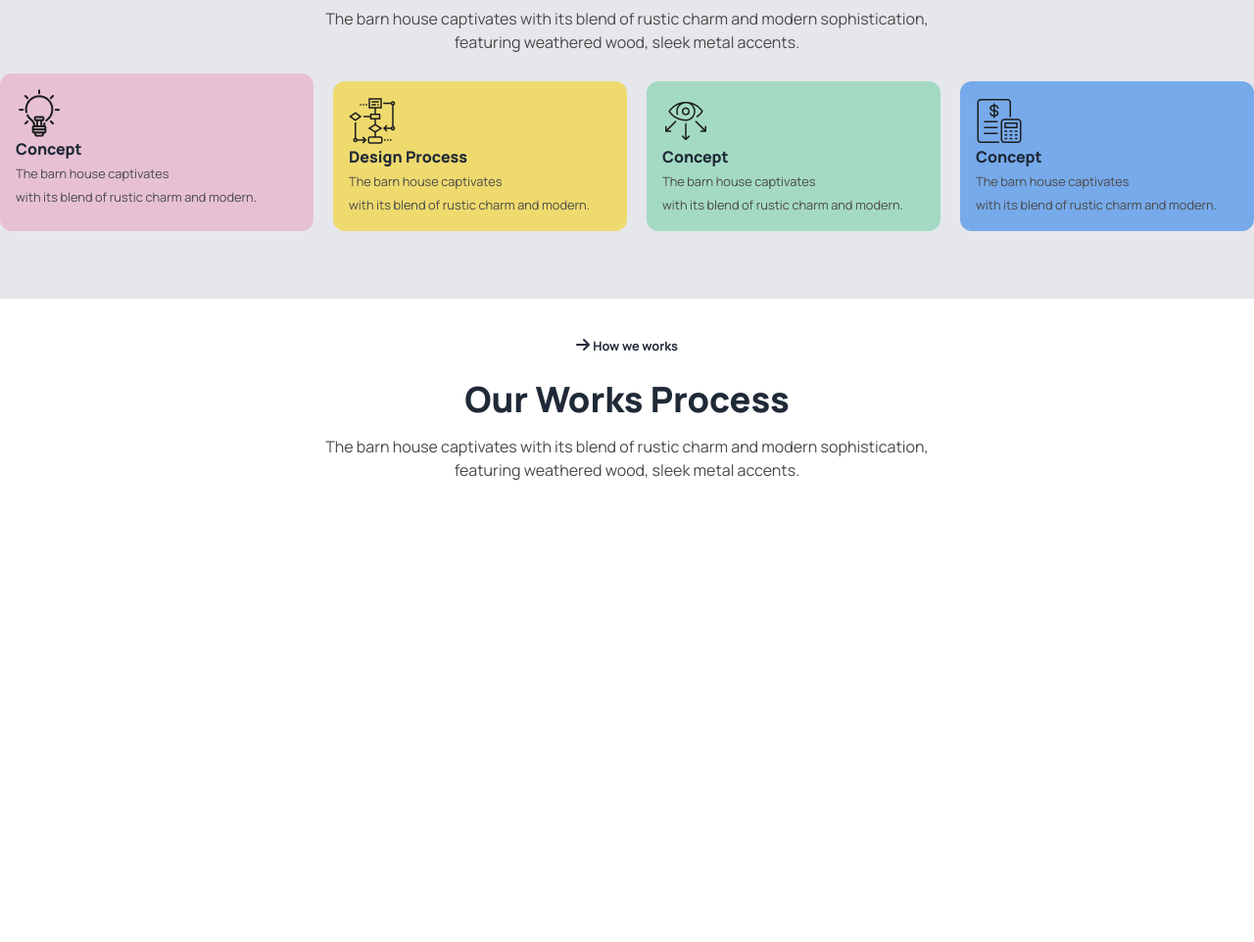
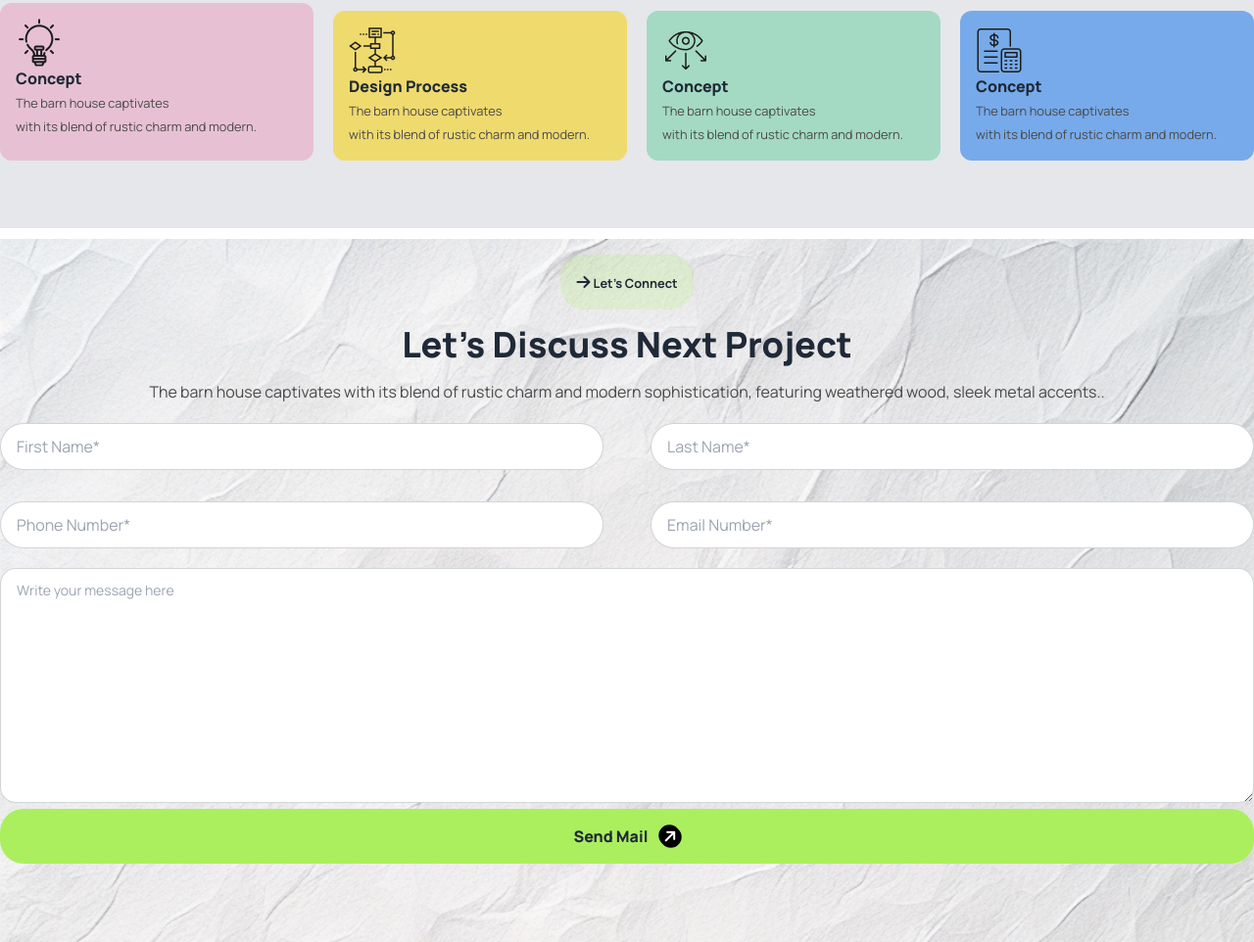
Before and after one commit to shahinur00789/assignment-03, a plain HTML site: page index.html in a window 1280 px wide. Shown: the part 1665-2627 px from the top of the page at 98% size. Before the commit the page ends 2157 px from the top, so only its background shows below. Drawn offline with nearby package versions, Linux system fonts and the light colour scheme.

Commit message:
connect section done

```diff
--- a/index.html
+++ b/index.html
@@ -20,10 +20,7 @@
 
 
               },
-              backgroundImage: {
-        'paper': "url('/asets/bg.jpg')",
-        'footer-texture': "url('/img/footer-texture.png')",
-            }
+
           }
         }}
       </script>
@@ -105,9 +102,7 @@
   <div class="text-center space-y-4">
     <h1 class="text-6xl font-extrabold">A barn house of this design has a striking appearance</h1>
     <p>The barn house captivates with its blend of rustic charm and modern sophistication, featuring weathered wood, sleek metal <br>accents, and large windows that flood the space with natural light.</p>
-    <button class="bg-semi-primari-bg p-4 rounded-3xl font-extrabold">View Details
-      <i class="fa-solid fa-arrow-right -rotate-45 bg-primari-bg rounded-full p-1"></i>
-    </button>
+
 
   </div>
 </div>
@@ -245,19 +240,45 @@ modern sophistication, featuring weathered wood, sleek metal accents.
 
          <!-- connect section -->
 
-         <div class="mt-20 paper ">
-          <div class="text-center space-y-4">
+         <div class="bg-no-repeat bg-cover pb-20" style="background-image: url(assets/bg.jpg);">
 
-          <button class="bg-white rounded-3xl mt-4 p-2"><i class="fa-solid fa-arrow-right"></i>
-            <small class="font-bold">How we works</small>
+
+          <div class="container mx-auto">
+
+            <!-- text -->
+
+         <div class="text-center space-y-4 ">
+
+          <button class="bg-semi-primari-bg rounded-3xl mt-4 p-4"><i class="fa-solid fa-arrow-right"></i>
+            <small class="font-bold">Let’s Connect</small>
 
         </button>
 
-        <h1 class="text-4xl font-extrabold">Our Works Process</h1>
-        <p class="text-[#494949]">The barn house captivates with its blend of rustic charm and modern sophistication, <br>featuring weathered wood, sleek metal accents.</p>
+        <h1 class="text-4xl font-extrabold">Let’s Discuss Next Project</h1>
+        <p class="text-[#494949]">The barn house captivates with its blend of rustic charm and modern sophistication, featuring weathered wood, sleek metal accents..</p>
+
           </div>
-         </div>
 
+
+          <!-- input -->
+          <div class="grid grid-cols-1 lg:grid-cols-2 gap-x-12 gap-y-8 mt-5">
+            <input type="text" placeholder="First Name*" class="input input-bordered w-full rounded-full" />
+            <input type="text" placeholder="Last Name*" class="input input-bordered w-full rounded-full" />
+            <input type="text" placeholder="Phone Number*" class="input input-bordered w-full rounded-full" />
+            <input type="text" placeholder="Email Number*" class="input input-bordered w-full rounded-full" />
+
+          </div>
+          <textarea class="textarea textarea-bordered w-full mt-5 rounded-2xl h-[240px]" placeholder="Write your message here"></textarea>
+
+          <button class="bg-primari-bg p-4 rounded-3xl font-extrabold w-full">Send Mail
+            <i class="fa-solid fa-arrow-right -rotate-45 bg-black text-white rounded-full p-1 ml-2"></i>
+          </button>
+
+
+          </div>
+
+
+       </div>
 
 
 
```
